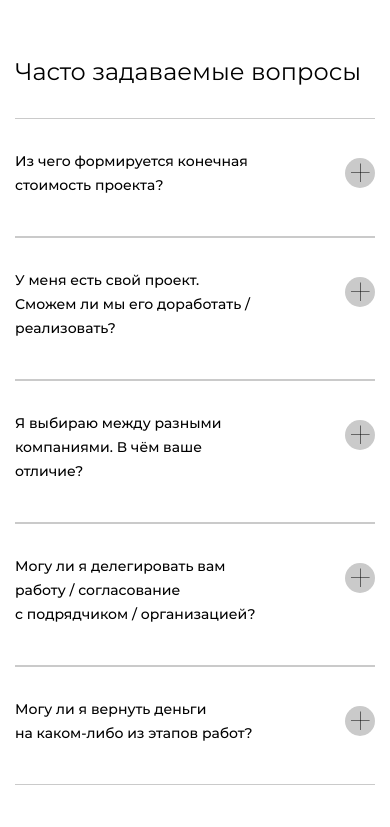
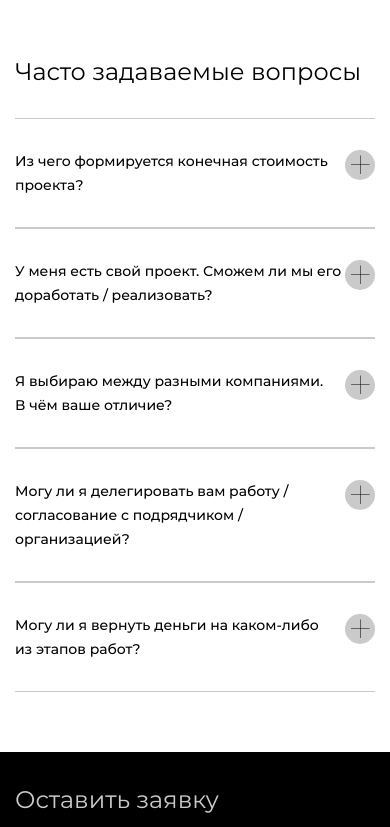
Before and after one commit to AL0RIAN/Weblayout-Basic, a plain HTML site: page 13_adaptive-layout-mobile/index.html in a window 390 px wide. Shown: the part 3077-3904 px from the top of the page. Drawn offline with Linux system fonts and the light colour scheme.

Commit message:
media: bugs fixed

```diff
--- a/13_adaptive-layout-mobile/css/styles/media.css
+++ b/13_adaptive-layout-mobile/css/styles/media.css
@@ -291,7 +291,7 @@
     }
 }
 
-@media (max-width: 1200px) {
+@media (max-width: 1366px) {
     /* HEADER */
 
     .header {
@@ -570,12 +570,6 @@
       margin-right: 0;
     }
 
-    /* FAQ */
-
-    .quest-text {
-      max-width: 570px;
-    }
-
     /* FOOTER */
 
     .footer {
@@ -607,7 +601,7 @@
 
   }
 
-@media (max-width: 576px) {
+@media (max-width: 768px) {
     .container {
       margin: 0 15px;
     }
@@ -817,11 +811,10 @@
     }
 
     .quests__quest {
-      padding-top: 30px;
+      padding: 30px 30px 30px 0;
     }
 
     .quest-text {
-      max-width: 245px;
       font-weight: 500;
       font-size: 14px;
       line-height: 24px;
@@ -830,7 +823,7 @@
     .plus {
       height: 30px;
       width: 30px;
-      top: 39px;
+      top: inherit / 2;
       left: calc(100% - 30px)
     }
 
--- a/13_adaptive-layout-mobile/css/styles/style.css
+++ b/13_adaptive-layout-mobile/css/styles/style.css
@@ -531,10 +531,11 @@ rect {
 .quests__quest {
     position: relative;
     width: 100%;
+    padding: 39px 0;
+    padding-right: 50px;
     text-align: start;
     border: none;
     border-top: 1px solid #cacaca;
-    padding: 39px 0;
     background-color: transparent;
     transition: border-top 0.3s ease-in-out, border-bottom 0.3s ease-in-out, color 0.3s ease-in-out;
 }
```
